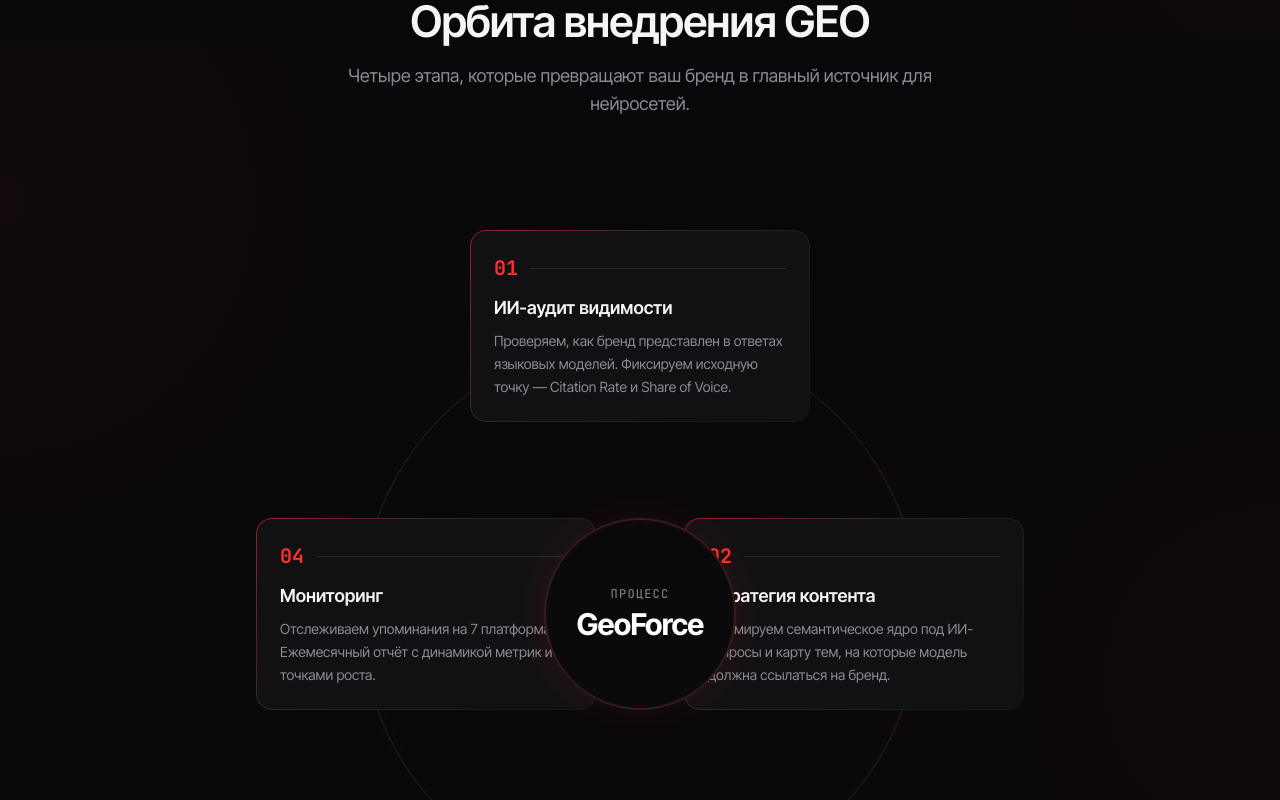
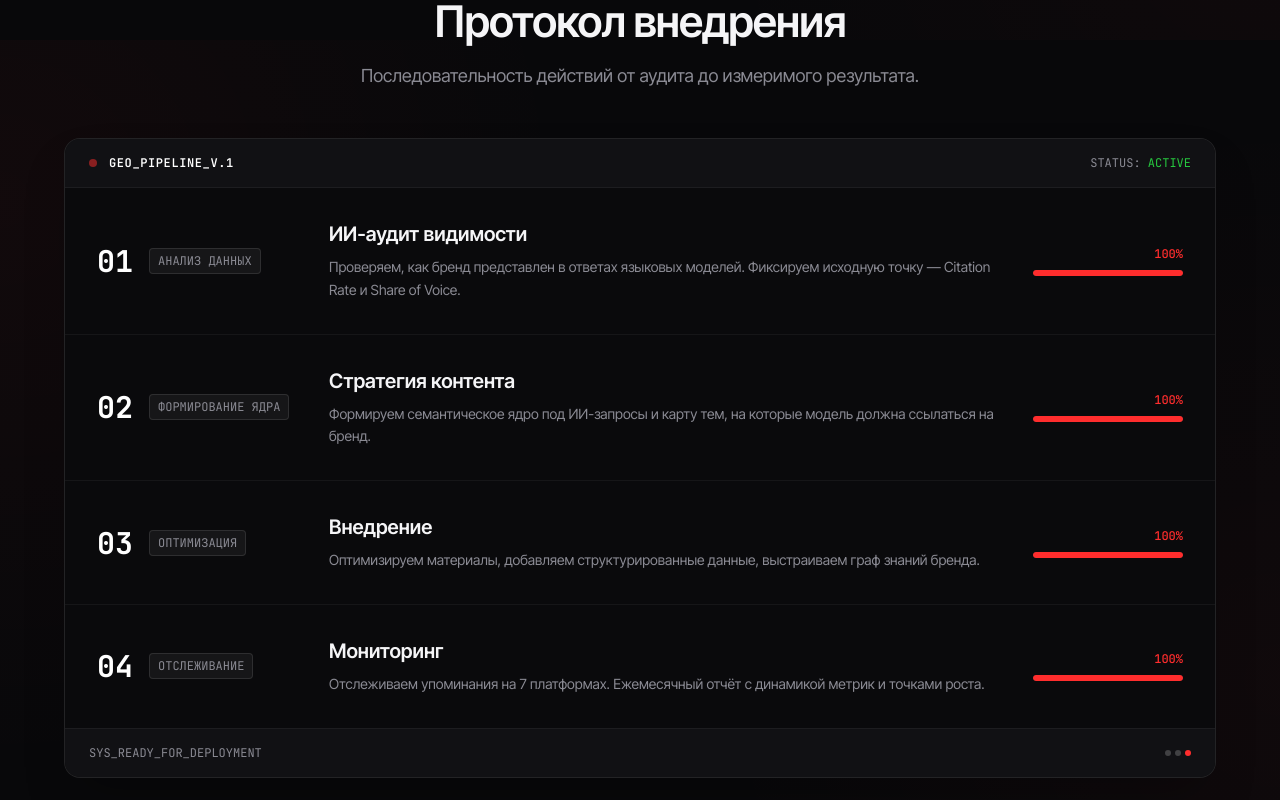
Before and after one commit to Sharhost/geoforce, a Next.js app: page / in a window 1280 px wide. Shown: the part 3160-3960 px from the top of the page. Built offline with nearby package versions, Linux system fonts and the light colour scheme.

Commit message:
Update Methodology.tsx

```diff
--- a/components/sections/Methodology.tsx
+++ b/components/sections/Methodology.tsx
@@ -1,13 +1,12 @@
 "use client";
 
-import { useState } from "react";
 import { motion } from "framer-motion";
 
 const steps = [
-  { n: "01", t: "ИИ-аудит видимости", d: "Проверяем, как бренд представлен в ответах языковых моделей. Фиксируем исходную точку — Citation Rate и Share of Voice." },
-  { n: "02", t: "Стратегия контента", d: "Формируем семантическое ядро под ИИ-запросы и карту тем, на которые модель должна ссылаться на бренд." },
-  { n: "03", t: "Внедрение", d: "Оптимизируем материалы, добавляем структурированные данные, выстраиваем граф знаний бренда." },
-  { n: "04", t: "Мониторинг", d: "Отслеживаем упоминания на 7 платформах. Ежемесячный отчёт с динамикой метрик и точками роста." },
+  { n: "01", t: "ИИ-аудит видимости", d: "Проверяем, как бренд представлен в ответах языковых моделей. Фиксируем исходную точку — Citation Rate и Share of Voice.", status: "Анализ данных" },
+  { n: "02", t: "Стратегия контента", d: "Формируем семантическое ядро под ИИ-запросы и карту тем, на которые модель должна ссылаться на бренд.", status: "Формирование ядра" },
+  { n: "03", t: "Внедрение", d: "Оптимизируем материалы, добавляем структурированные данные, выстраиваем граф знаний бренда.", status: "Оптимизация" },
+  { n: "04", t: "Мониторинг", d: "Отслеживаем упоминания на 7 платформах. Ежемесячный отчёт с динамикой метрик и точками роста.", status: "Отслеживание" },
 ];
 
 const methodologyJsonLd = {
@@ -24,130 +23,114 @@ const methodologyJsonLd = {
 };
 
 export function Methodology() {
-  const [hoveredIdx, setHoveredIdx] = useState<number | null>(null);
-
   return (
-    <section id="methodology" className="section relative overflow-hidden">
+    <section id="methodology" className="section relative">
       <script type="application/ld+json" dangerouslySetInnerHTML={{ __html: JSON.stringify(methodologyJsonLd) }} />
 
-      <div className="container-x">
+      <div className="container-x max-w-5xl">
+
         <motion.div
           initial={{ opacity: 0, y: 20 }}
           whileInView={{ opacity: 1, y: 0 }}
           viewport={{ once: true, margin: "-50px" }}
           transition={{ duration: 0.7, ease: [0.22, 1, 0.36, 1] }}
-          className="text-center mb-16 lg:mb-24"
+          className="mb-12 text-center"
         >
-          <h2 className="h2 mb-4">Орбита внедрения GEO</h2>
-          <p className="text-lg max-w-2xl mx-auto" style={{ color: "var(--muted)" }}>
-            Четыре этапа, которые превращают ваш бренд в главный источник для нейросетей.
+          <h2 className="h2 mb-4">Протокол внедрения</h2>
+          <p className="text-lg mx-auto max-w-2xl" style={{ color: "var(--muted)" }}>
+            Последовательность действий от аудита до измеримого результата.
           </p>
         </motion.div>
 
-        {/* ДЕСКТОПНАЯ ВЕРСИЯ (Круг) */}
-        <div className="hidden lg:flex justify-center items-center relative w-full aspect-square max-w-[800px] mx-auto">
+        {/* ПАНЕЛЬ УПРАВЛЕНИЯ (Dashboard) */}
+        <div className="rounded-2xl border border-white/10 bg-[#0A0A0C] overflow-hidden shadow-2xl">
 
-          {/* Фоновое кольцо (Орбита) */}
-          <motion.div
-            className="absolute inset-[15%] rounded-full border border-white/10"
-            initial={{ rotate: -90, scale: 0.8, opacity: 0 }}
-            whileInView={{ rotate: 0, scale: 1, opacity: 1 }}
-            viewport={{ once: true }}
-            transition={{ duration: 1.5, ease: "easeOut" }}
-          >
-            {/* Пунктирное свечение на кольце */}
-            <div className="absolute inset-0 rounded-full border border-[var(--red)] opacity-20 blur-sm" />
-
-            {/* Вращающаяся точка на орбите */}
-            <motion.div
-              className="absolute top-1/2 -right-1 w-2 h-2 rounded-full bg-[var(--red)] shadow-[0_0_15px_var(--red)] -translate-y-1/2"
-              animate={{ rotate: 360 }}
-              transition={{ repeat: Infinity, duration: 15, ease: "linear" }}
-              style={{ transformOrigin: "center" }}
-            />
-          </motion.div>
-
-          {/* Центральный узел */}
-          <motion.div
-            className="relative z-10 w-48 h-48 rounded-full bg-[#0A0A0C] border border-white/10 flex flex-col items-center justify-center shadow-[0_0_50px_rgba(255,45,45,0.1)]"
-            initial={{ scale: 0 }}
-            whileInView={{ scale: 1 }}
-            viewport={{ once: true }}
-            transition={{ duration: 0.8, type: "spring" }}
-          >
-            <div className="absolute inset-0 rounded-full border border-[var(--red)] opacity-30 animate-ping" style={{ animationDuration: '4s' }} />
-            <span className="mono text-xs tracking-widest uppercase mb-1" style={{ color: "var(--muted)" }}>Процесс</span>
-            <span className="text-3xl font-bold text-white tracking-tight">GeoForce</span>
-          </motion.div>
-
-          {/* Карточки шагов по кругу */}
-          {/* Верхняя (01) */}
-          <div className="absolute top-[2%] left-1/2 -translate-x-1/2 w-[340px]">
-            <StepCard step={steps[0]} isHovered={hoveredIdx === 0} onHover={() => setHoveredIdx(0)} delay={0.2} />
+          {/* Шапка панели */}
+          <div className="flex items-center justify-between px-6 py-4 bg-[#111114] border-b border-white/5">
+            <div className="flex items-center gap-3">
+              <div className="w-2 h-2 rounded-full bg-[var(--red)] animate-pulse" />
+              <span className="mono text-xs font-semibold tracking-wider text-white">GEO_PIPELINE_V.1</span>
             </div>
-
-          {/* Правая (02) */}
-          <div className="absolute top-1/2 right-[2%] -translate-y-1/2 w-[340px]">
-            <StepCard step={steps[1]} isHovered={hoveredIdx === 1} onHover={() => setHoveredIdx(1)} delay={0.4} />
-          </div>
-
-          {/* Нижняя (03) */}
-          <div className="absolute bottom-[2%] left-1/2 -translate-x-1/2 w-[340px]">
-            <StepCard step={steps[2]} isHovered={hoveredIdx === 2} onHover={() => setHoveredIdx(2)} delay={0.6} />
-          </div>
-
-          {/* Левая (04) */}
-          <div className="absolute top-1/2 left-[2%] -translate-y-1/2 w-[340px]">
-            <StepCard step={steps[3]} isHovered={hoveredIdx === 3} onHover={() => setHoveredIdx(3)} delay={0.8} />
+            <div className="mono text-xs hidden md:block" style={{ color: "var(--muted)" }}>
+              STATUS: <span className="text-[#27C93F]">ACTIVE</span>
             </div>
           </div>
 
-        {/* МОБИЛЬНАЯ ВЕРСИЯ (Вертикальный таймлайн) */}
-        <div className="lg:hidden relative border-l border-white/10 ml-4 md:ml-8 space-y-8 pb-4">
+          {/* Список шагов */}
+          <div className="flex flex-col">
             {steps.map((step, i) => (
               <motion.div
                 key={step.n}
-              className="relative pl-8 md:pl-12"
+                className="group relative flex flex-col md:flex-row md:items-center gap-4 md:gap-8 p-6 md:p-8 border-b border-white/5 last:border-0 hover:bg-white/[0.02] transition-colors duration-300"
                 initial={{ opacity: 0, x: -20 }}
                 whileInView={{ opacity: 1, x: 0 }}
                 viewport={{ once: true, margin: "-50px" }}
-              transition={{ delay: i * 0.15 }}
+                transition={{ duration: 0.5, delay: i * 0.15 }}
               >
-              {/* Точка на линии */}
-              <div className="absolute left-0 top-1.5 w-3 h-3 rounded-full bg-[#0A0A0C] border-2 border-[var(--red)] -translate-x-[6.5px] shadow-[0_0_10px_var(--red)]" />
+                {/* Левая колонка: Номер и Статус */}
+                <div className="flex items-center gap-4 md:w-[200px] flex-shrink-0">
+                  <div
+                    className="mono text-3xl font-bold transition-colors duration-300 group-hover:text-[var(--red)]"
+                    style={{ color: "white" }}
+                  >
+                    {step.n}
+                  </div>
+                  <div className="mono text-[10px] md:text-xs uppercase px-2 py-1 rounded bg-white/5 border border-white/10" style={{ color: "var(--muted)" }}>
+                    {step.status}
+                  </div>
+                </div>
 
-              <div className="mono text-sm font-semibold mb-1" style={{ color: "var(--red)" }}>{step.n} / ЭТАП</div>
-              <h3 className="text-xl font-semibold mb-2">{step.t}</h3>
-              <p className="text-sm leading-relaxed" style={{ color: "var(--muted)" }}>{step.d}</p>
+                {/* Центральная колонка: Текст */}
+                <div className="flex-1">
+                  <h3 className="text-xl font-semibold mb-2 transition-transform duration-300 group-hover:translate-x-1">
+                    {step.t}
+                  </h3>
+                  <p className="text-sm leading-relaxed" style={{ color: "var(--muted)" }}>
+                    {step.d}
+                  </p>
+                </div>
+
+                {/* Правая колонка: Визуальный прогресс */}
+                <div className="md:w-[150px] flex-shrink-0 flex flex-col items-start md:items-end justify-center">
+                  <div className="mono text-xs mb-2 font-medium" style={{ color: "var(--red)" }}>
+                    <motion.span
+                      initial={{ opacity: 0 }}
+                      whileInView={{ opacity: 1 }}
+                      transition={{ delay: 0.5 + i * 0.2 }}
+                    >
+                      100%
+                    </motion.span>
+                  </div>
+                  {/* Полоса прогресса */}
+                  <div className="w-full h-1.5 rounded-full bg-white/10 overflow-hidden relative">
+                    <motion.div
+                      className="absolute top-0 left-0 h-full bg-[var(--red)] shadow-[0_0_10px_var(--red)] rounded-full"
+                      initial={{ width: "0%" }}
+                      whileInView={{ width: "100%" }}
+                      viewport={{ once: true }}
+                      transition={{ duration: 1.5, delay: 0.5 + i * 0.2, ease: "easeInOut" }}
+                    />
+                  </div>
+                </div>
+
               </motion.div>
             ))}
+          </div>
+
+          {/* Подвал панели */}
+          <div className="px-6 py-4 bg-[#111114] border-t border-white/5 flex items-center justify-between">
+            <div className="mono text-[10px] md:text-xs" style={{ color: "var(--muted)" }}>
+              SYS_READY_FOR_DEPLOYMENT
+            </div>
+            <div className="flex gap-1">
+              <div className="w-1.5 h-1.5 rounded-full bg-white/20" />
+              <div className="w-1.5 h-1.5 rounded-full bg-white/20" />
+              <div className="w-1.5 h-1.5 rounded-full bg-[var(--red)]" />
+            </div>
+          </div>
         </div>
 
       </div>
     </section>
   );
 }
-
-// Выносим карточку в отдельный компонент для чистоты кода
-function StepCard({ step, isHovered, onHover, delay }: { step: any, isHovered: boolean, onHover: () => void, delay: number }) {
-  return (
-    <motion.div
-      initial={{ opacity: 0, scale: 0.9 }}
-      whileInView={{ opacity: 1, scale: 1 }}
-      viewport={{ once: true }}
-      transition={{ delay, duration: 0.5 }}
-      onMouseEnter={onHover}
-      onMouseLeave={() => onHover()} // Сброс при уходе (можно доработать логику)
-      className={`gradient-card p-6 relative transition-all duration-500 cursor-default ${
-        isHovered ? "scale-105 shadow-[0_0_30px_rgba(255,45,45,0.15)] bg-[#151518]" : "hover:scale-105"
-      }`}
-    >
-      <div className="flex items-center gap-3 mb-3">
-        <div className="mono text-xl font-bold" style={{ color: "var(--red)" }}>{step.n}</div>
-        <div className={`h-[1px] flex-1 transition-colors duration-300 ${isHovered ? "bg-[var(--red)]" : "bg-white/10"}`} />
-      </div>
-      <h3 className="text-lg font-semibold mb-2">{step.t}</h3>
-      <p className="text-sm leading-relaxed" style={{ color: "var(--muted)" }}>{step.d}</p>
-    </motion.div>
-  );
-}
```
Lines whose indentation alone changed are shown as unchanged.
